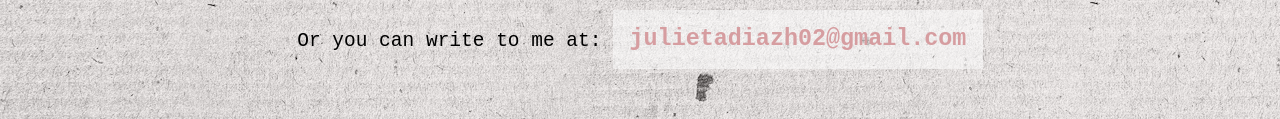
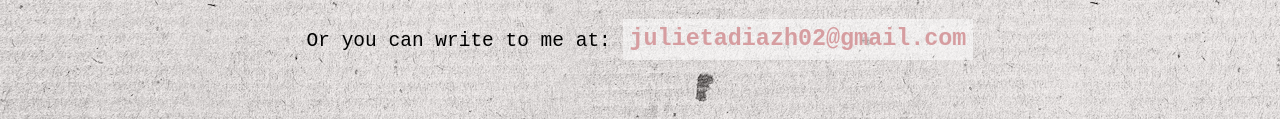
Before and after one commit to michispita/michispita.github.io, a plain HTML site: page index.html in a window 1280 px wide. Shown: the part 1861-1980 px from the top of the page. Drawn offline with Linux system fonts and the light colour scheme.

Commit message:
detalles

```diff
--- a/style.css
+++ b/style.css
@@ -145,7 +145,7 @@ a {
     color: #d69da0;
     font-size: 1.2em;
     font-weight: bold;
-    padding: 0.7em;
+    padding: 0.3em;
 }
 
 @media only screen and (max-width: 600px) {
```
